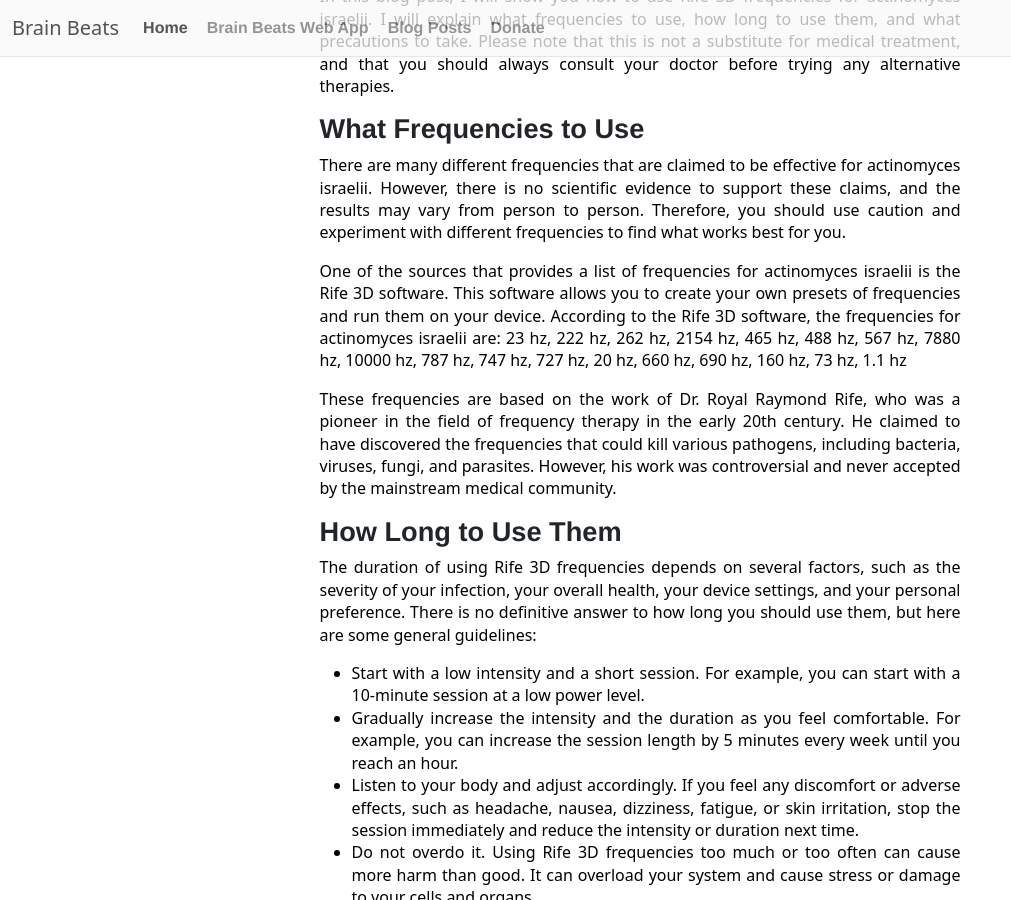
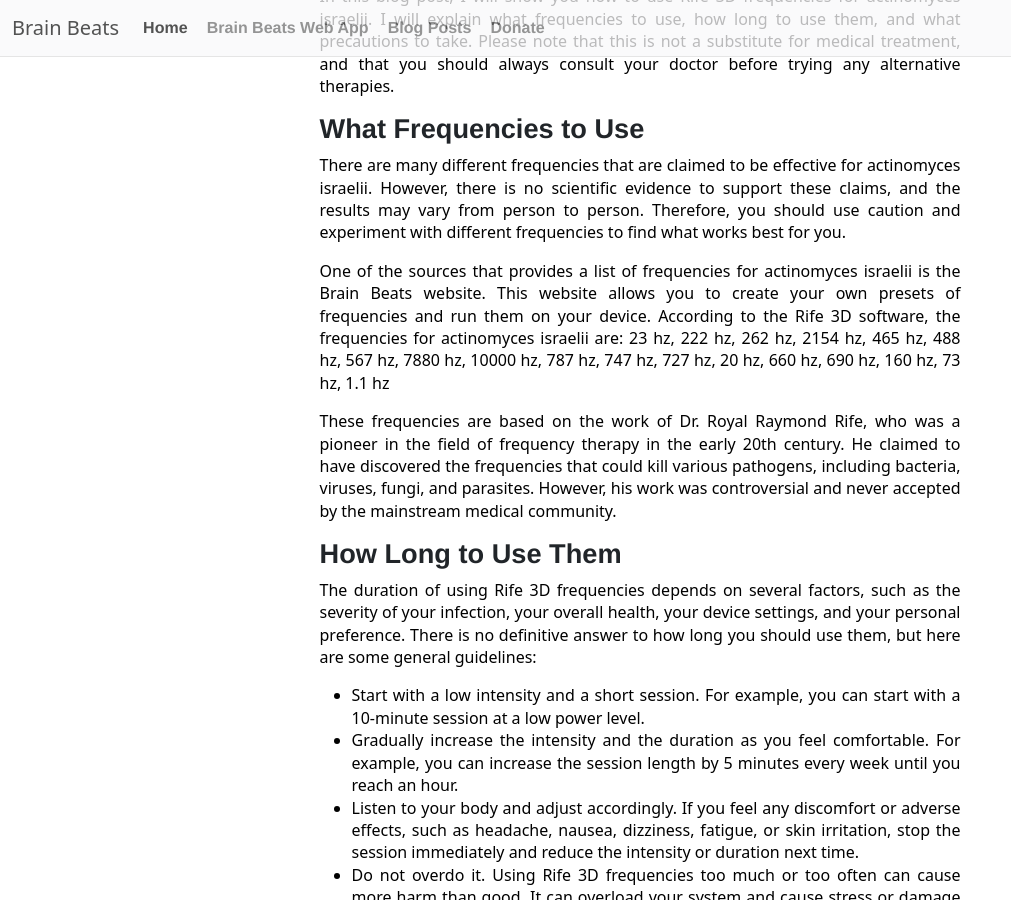
Before and after one commit to Mr-Kumar-Abhishek/brain-beats-blog, a Jekyll site: the page built from _posts/2023-04-01-how-to-use-rife-3d-frequencies-for-actinomyces-israelii.md, in a window 1280 px wide and 900 px high, scrolled down 565 px. Shown: the whole window, without its empty margins (0-1011 px from the left). Built offline with Jekyll 4.4.1, drawn with Linux system fonts in a browser that asks for light colours; nearby versions of some CDN libraries.

Commit message:
update about brain beats

```diff
--- a/_posts/2023-04-01-how-to-use-rife-3d-frequencies-for-actinomyces-israelii.md
+++ b/_posts/2023-04-01-how-to-use-rife-3d-frequencies-for-actinomyces-israelii.md
@@ -21,7 +21,7 @@ In this blog post, I will show you how to use Rife 3D frequencies for actinomyce
 
 There are many different frequencies that are claimed to be effective for actinomyces israelii. However, there is no scientific evidence to support these claims, and the results may vary from person to person. Therefore, you should use caution and experiment with different frequencies to find what works best for you.
 
-One of the sources that provides a list of frequencies for actinomyces israelii is the Rife 3D software. This software allows you to create your own presets of frequencies and run them on your device. According to the Rife 3D software, the frequencies for actinomyces israelii are: 23 hz, 222 hz, 262 hz, 2154 hz, 465 hz, 488 hz, 567 hz, 7880 hz, 10000 hz, 787 hz, 747 hz, 727 hz, 20 hz, 660 hz, 690 hz, 160 hz, 73 hz, 1.1 hz
+One of the sources that provides a list of frequencies for actinomyces israelii is the Brain Beats website. This website allows you to create your own presets of frequencies and run them on your device. According to the Rife 3D software, the frequencies for actinomyces israelii are: 23 hz, 222 hz, 262 hz, 2154 hz, 465 hz, 488 hz, 567 hz, 7880 hz, 10000 hz, 787 hz, 747 hz, 727 hz, 20 hz, 660 hz, 690 hz, 160 hz, 73 hz, 1.1 hz
 
 These frequencies are based on the work of Dr. Royal Raymond Rife, who was a pioneer in the field of frequency therapy in the early 20th century. He claimed to have discovered the frequencies that could kill various pathogens, including bacteria, viruses, fungi, and parasites. However, his work was controversial and never accepted by the mainstream medical community.
 
```
